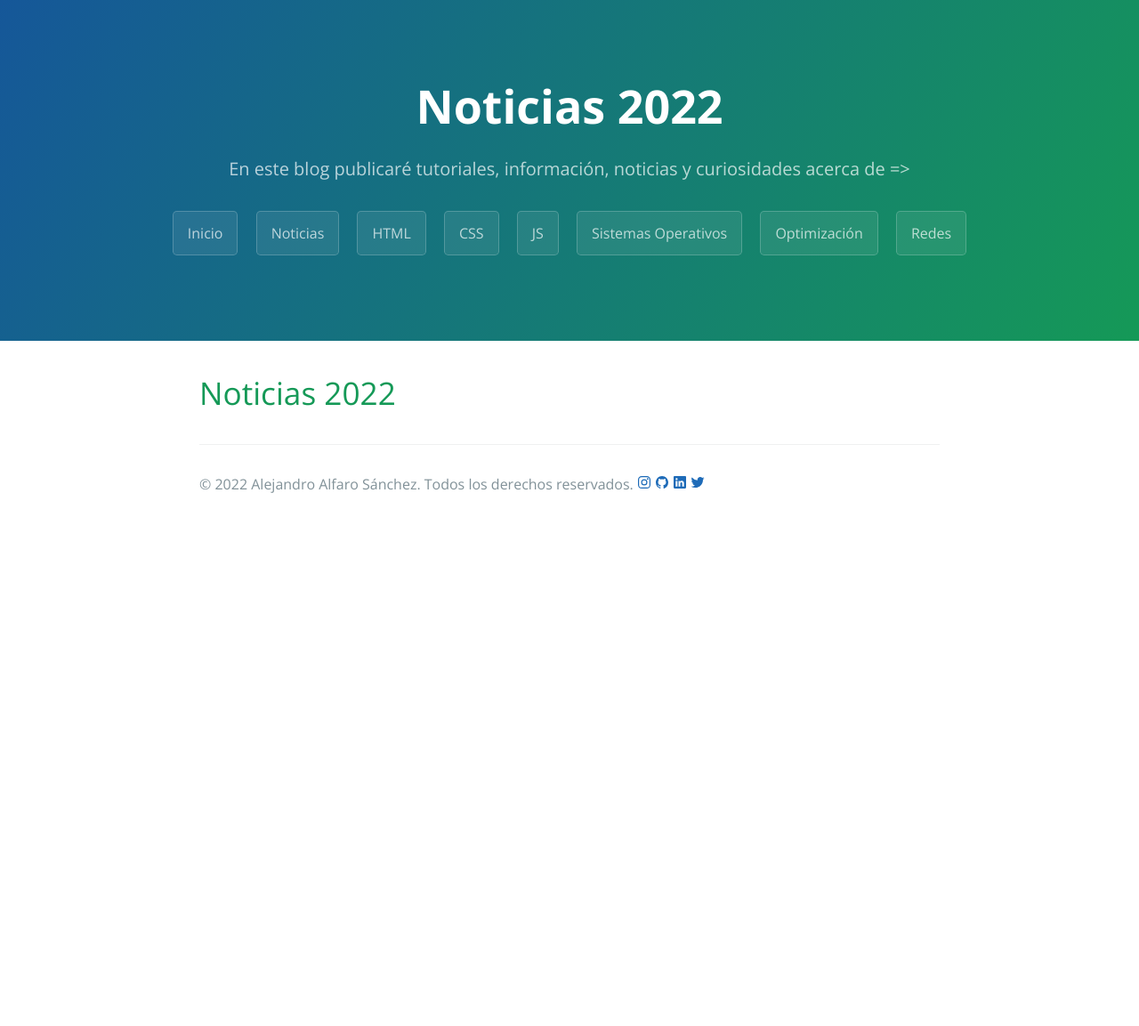
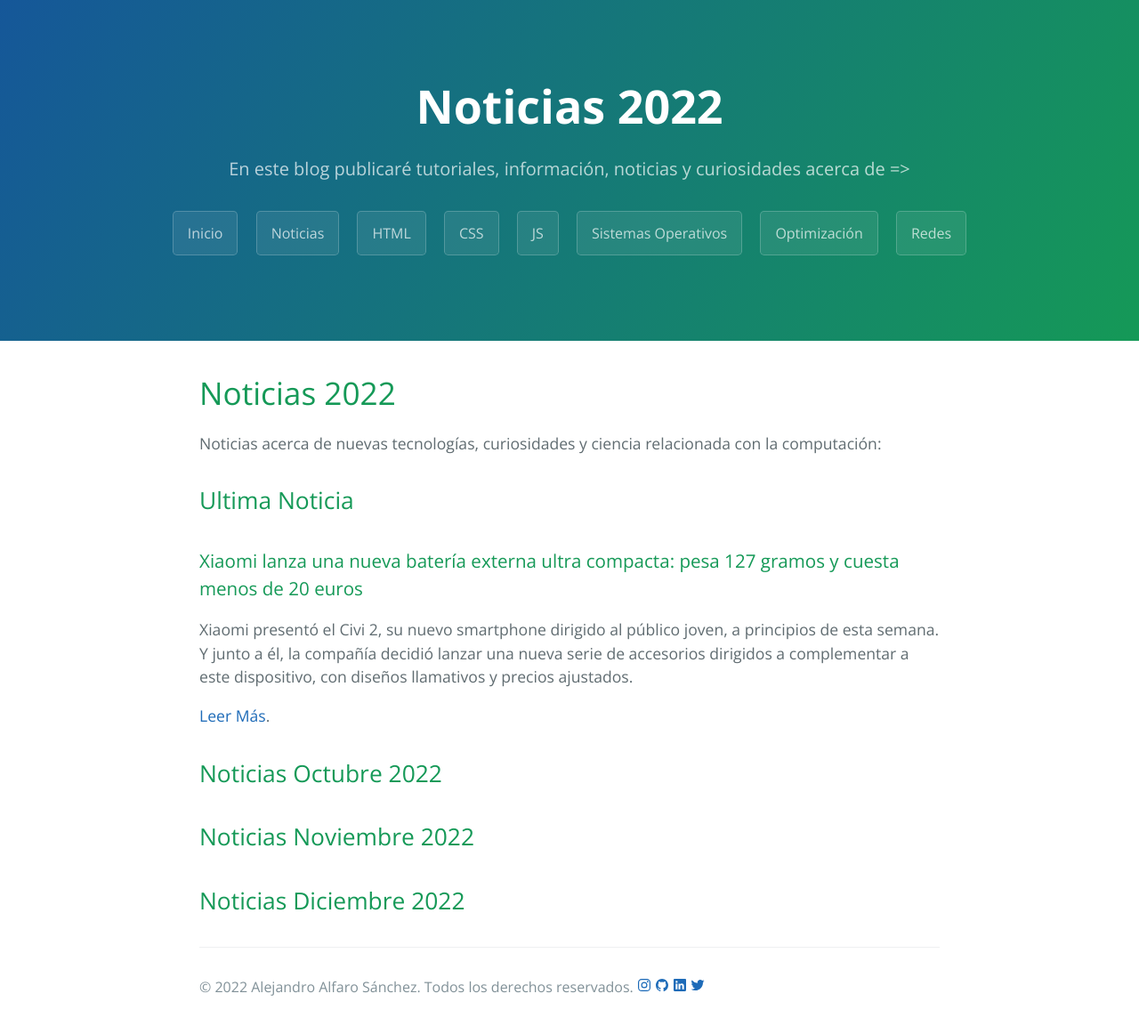
Before and after one commit to alejandroalsa/alejandroalsa.github.io, a Jekyll site: the page built from news/index.md, in a window 1280 px wide. Shown: the whole page at 89% size. Built offline with Jekyll 4.4.1, drawn with Linux system fonts in a browser that asks for light colours; our own code applies the rules of GitHub Pages for plain Markdown files; before the commit the page ends 900 px from its top, so only the background shows below that.

Commit message:
Se publica noticia 1 OCT 2022
Signed-off-by: Alejandro <alejandro@alejandroalsa.es>

```diff
--- a/news/index.md
+++ b/news/index.md
@@ -3,3 +3,20 @@
 ---
 
 # Noticias 2022
+
+Noticias acerca de nuevas tecnologías, curiosidades y ciencia relacionada con la computación:
+
+## Ultima Noticia
+### Xiaomi lanza una nueva batería externa ultra compacta: pesa 127 gramos y cuesta menos de 20 euros
+
+Xiaomi presentó el Civi 2, su nuevo smartphone dirigido al público joven, a principios de esta semana. Y junto a él, la compañía decidió lanzar una nueva serie de accesorios dirigidos a complementar a este dispositivo, con diseños llamativos y precios ajustados.
+
+[Leer Más](oct2022/new1.md).
+
+
+
+## Noticias Octubre 2022
+
+## Noticias Noviembre 2022
+
+## Noticias Diciembre 2022
```
Also changed, not shown: news/oct2022/new1.md (added, +26 -0 lines).
